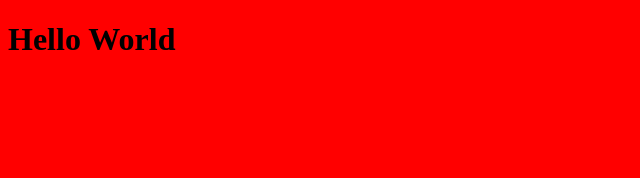
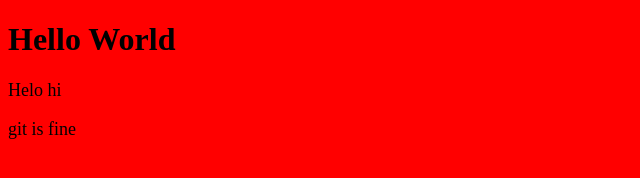
Before and after one commit to fojoldev/gitProject, a plain HTML site: page index.html in a window 1280 px wide. Shown: the whole page, without its empty margins (0-640 px from the left). Drawn offline with Linux system fonts and the light colour scheme.

```diff
--- a/index.html
+++ b/index.html
@@ -9,5 +9,7 @@
 </head>
 <body>
     <h1>Hello World</h1>
+    <p>Helo hi</p>
+    <p>git is fine</p>
 </body>
 </html>
--- a/style.css
+++ b/style.css
@@ -1,3 +1,6 @@
 body {
     background-color: red;
 }
+p {
+    font-size: large;
+}
```
